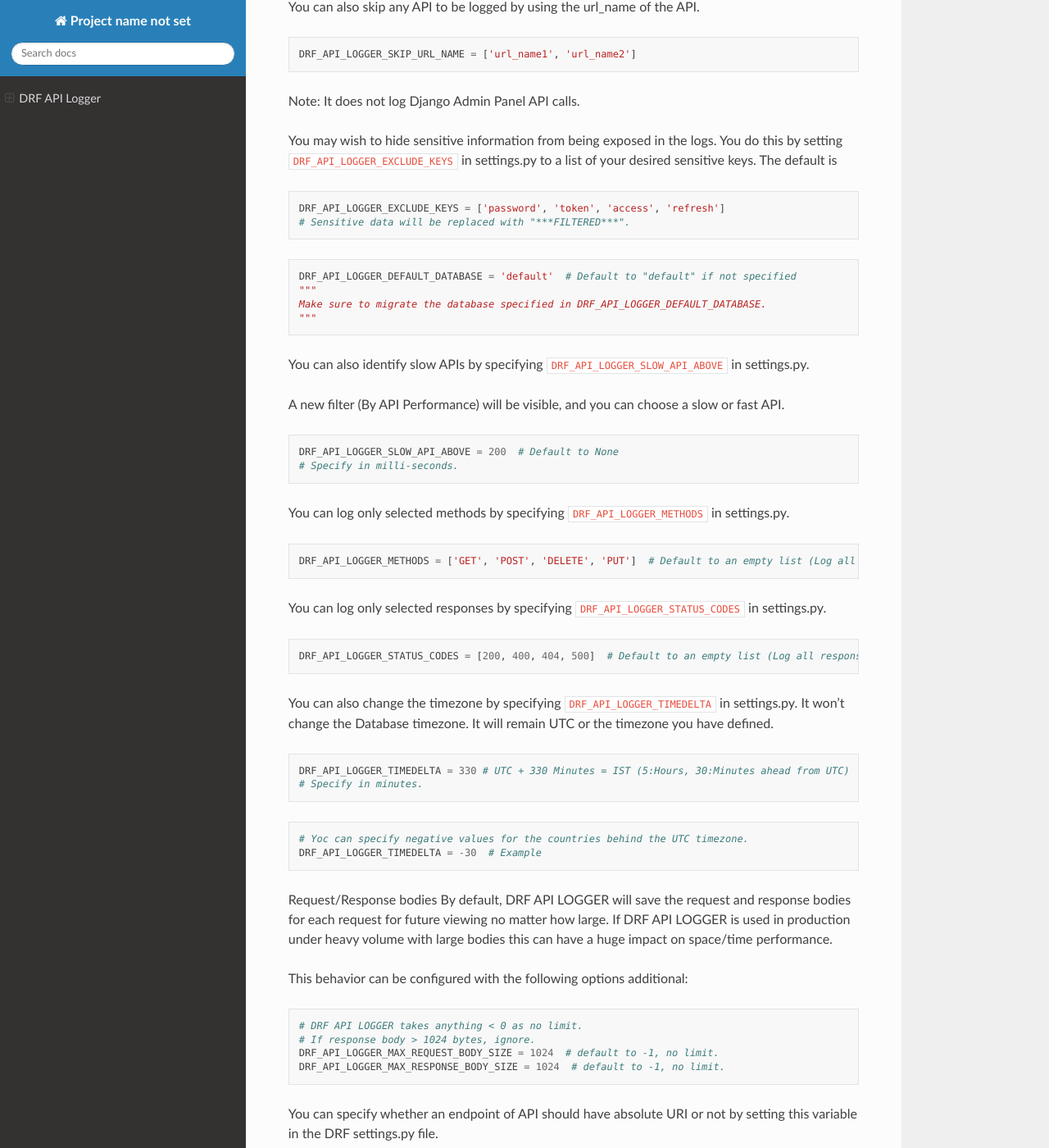
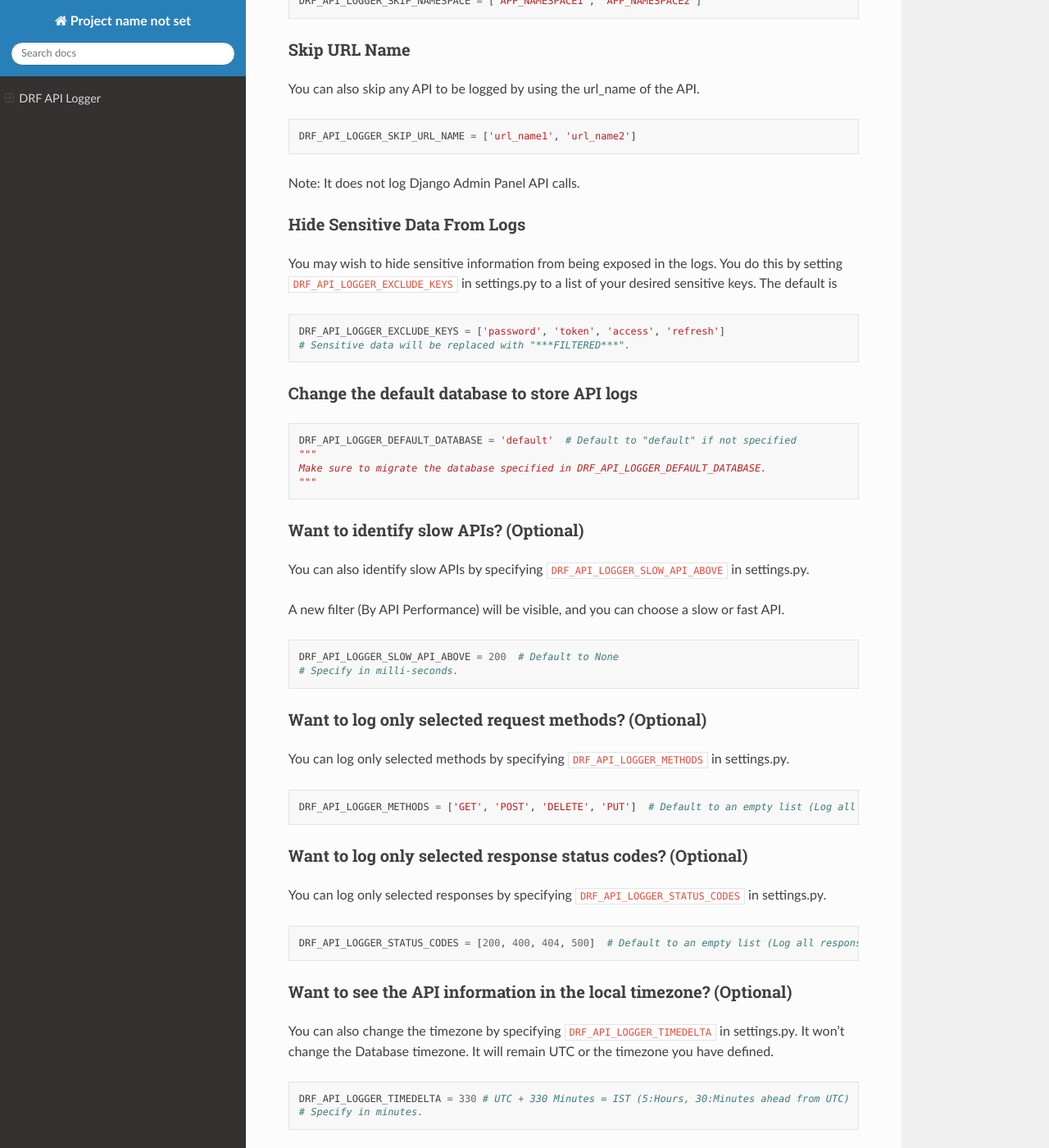
Before and after one commit to vishalanandl177/DRF-API-Logger, a Sphinx documentation site: the page built from docs/index.rst, in a window 1280 px wide and 1400 px high, scrolled down 4354 px. Shown: the whole window at 82% size. Built offline with Sphinx 7.4.7 and the Read the Docs theme 2.0.0, drawn with Linux system fonts in a browser that asks for light colours; some of the changed text lies outside the part shown.

Commit message:
<Vishal> Updated index.rst

```diff
--- a/docs/index.rst
+++ b/docs/index.rst
@@ -1,5 +1,5 @@
 DRF API Logger
-==============
+##############
 
 |version| |Downloads| |image1| |Open Source| |Donate|
 
@@ -32,7 +32,7 @@
    response time.
 
 Installation
-------------
+************
 
 Install or add drf-api-logger.
 
@@ -71,13 +71,12 @@
        'drf_api_logger.middleware.api_logger_middleware.APILoggerMiddleware', # Add here
    ]
 
-\* Add these lines in the Django Rest Framework settings file.
-^^^^^^^^^^^^^^^^^^^^^^^^^^^^^^^^^^^^^^^^^^^^^^^^^^^^^^^^^^^^^^
+
 
 Store logs into the database
-----------------------------
+****************************
 
-Log every request into the database.
+Log every request into the database. Add these lines in the Django Rest Framework settings file.
 
 .. code:: python
 
@@ -112,7 +111,7 @@
 the table.
 
 To listen for the logger signals.
----------------------------------
+*********************************
 
 Listen to the signal as soon as any API is called. So you can log the
 API data into a file or for different use cases.
@@ -154,7 +153,7 @@
    API_LOGGER_SIGNAL.listen -= listener_one
 
 Queue
-~~~~~
+=====
 
 DRF API Logger usage queue to hold the logs before inserting them into
 the database. Once the queue is full, it bulk inserts into the database.
@@ -166,7 +165,7 @@
    DRF_LOGGER_QUEUE_MAX_SIZE = 50  # Default to 50 if not specified.
 
 Interval
-~~~~~~~~
+=====
 
 DRF API Logger also waits for a period of time. If the queue is not full
 and there are some logs to be inserted, it inserts after the interval
@@ -188,7 +187,7 @@
    DRF_API_LOGGER_SKIP_NAMESPACE = ['APP_NAMESPACE1', 'APP_NAMESPACE2']
 
 Skip URL Name
-~~~~~~~~~~~~~
+=============
 
 You can also skip any API to be logged by using the url_name of the API.
 
@@ -199,7 +198,7 @@
 Note: It does not log Django Admin Panel API calls.
 
 Hide Sensitive Data From Logs
-~~~~~~~~~~~~~~~~~~~~~~~~~~~~~
+=============================
 
 You may wish to hide sensitive information from being exposed in the
 logs. You do this by setting ``DRF_API_LOGGER_EXCLUDE_KEYS`` in
@@ -211,7 +210,7 @@
    # Sensitive data will be replaced with "***FILTERED***".
 
 Change the default database to store API logs
-~~~~~~~~~~~~~~~~~~~~~~~~~~~~~~~~~~~~~~~~~~~~~
+=============================================
 
 .. code:: python
 
@@ -221,7 +220,7 @@
    """
 
 Want to identify slow APIs? (Optional)
-~~~~~~~~~~~~~~~~~~~~~~~~~~~~~~~~~~~~~~
+======================================
 
 You can also identify slow APIs by specifying
 ``DRF_API_LOGGER_SLOW_API_ABOVE`` in settings.py.
@@ -235,7 +234,7 @@
    # Specify in milli-seconds.
 
 Want to log only selected request methods? (Optional)
-~~~~~~~~~~~~~~~~~~~~~~~~~~~~~~~~~~~~~~~~~~~~~~~~~~~~~
+=====================================================
 
 You can log only selected methods by specifying
 ``DRF_API_LOGGER_METHODS`` in settings.py.
@@ -245,7 +244,7 @@
    DRF_API_LOGGER_METHODS = ['GET', 'POST', 'DELETE', 'PUT']  # Default to an empty list (Log all the requests).
 
 Want to log only selected response status codes? (Optional)
-~~~~~~~~~~~~~~~~~~~~~~~~~~~~~~~~~~~~~~~~~~~~~~~~~~~~~~~~~~~
+============================================================
 
 You can log only selected responses by specifying
 ``DRF_API_LOGGER_STATUS_CODES`` in settings.py.
@@ -255,7 +254,7 @@
    DRF_API_LOGGER_STATUS_CODES = [200, 400, 404, 500]  # Default to an empty list (Log all responses).
 
 Want to see the API information in the local timezone? (Optional)
-~~~~~~~~~~~~~~~~~~~~~~~~~~~~~~~~~~~~~~~~~~~~~~~~~~~~~~~~~~~~~~~~~
+=================================================================
 
 You can also change the timezone by specifying
 ``DRF_API_LOGGER_TIMEDELTA`` in settings.py. It won’t change the
@@ -272,7 +271,7 @@
    DRF_API_LOGGER_TIMEDELTA = -30  # Example
 
 Ignore data based on maximum request or response body? (Optional)
-~~~~~~~~~~~~~~~~~~~~~~~~~~~~~~~~~~~~~~~~~~~~~~~~~~~~~~~~~~~~~~~~~
+=================================================================
 
 Request/Response bodies By default, DRF API LOGGER will save the request
 and response bodies for each request for future viewing no matter how
@@ -289,7 +288,7 @@
    DRF_API_LOGGER_MAX_RESPONSE_BODY_SIZE = 1024  # default to -1, no limit.
 
 API with or without Host
-~~~~~~~~~~~~~~~~~~~~~~~~
+========================
 
 You can specify whether an endpoint of API should have absolute URI or
 not by setting this variable in the DRF settings.py file.
@@ -300,7 +299,7 @@
    # Possible values are ABSOLUTE, FULL_PATH or RAW_URI
 
 Tracing
-~~~~~~~
+=======
 
 You can enable tracing by specifying ``DRF_API_LOGGER_ENABLE_TRACING``
 in settings.py. This will add a tracing ID (UUID.uuid4()) in the signals
@@ -313,7 +312,7 @@
    DRF_API_LOGGER_ENABLE_TRACING = True  # default to False
 
 Want to generate your tracing uuid?
-~~~~~~~~~~~~~~~~~~~~~~~~~~~~~~~~~~~
+===================================
 
 By default, the DRF API Logger uses uuid.uuid4() to generate tracing id.
 If you want to use your custom function to generate uuid, specify
@@ -324,7 +323,7 @@
    DRF_API_LOGGER_TRACING_FUNC = 'foo.bar.func_name'
 
 Tracing already present in headers?
-~~~~~~~~~~~~~~~~~~~~~~~~~~~~~~~~~~~
+===================================
 
 If the tracing ID is already coming as a part of request headers, you
 can specify the header name.
@@ -359,7 +358,7 @@
    return an insecure URI.
 
 Use the DRF API Logger Model to query
-~~~~~~~~~~~~~~~~~~~~~~~~~~~~~~~~~~~~~
+=====================================
 
 You can use the DRF API Logger Model to query some information.
 
@@ -403,7 +402,7 @@
          verbose_name_plural = 'API Logs'
 
 Note:
-~~~~~
+=====
 
 After some time, there will be too much data in the database. Searching
 and filtering may get slower. If you want, you can delete or archive the
```
